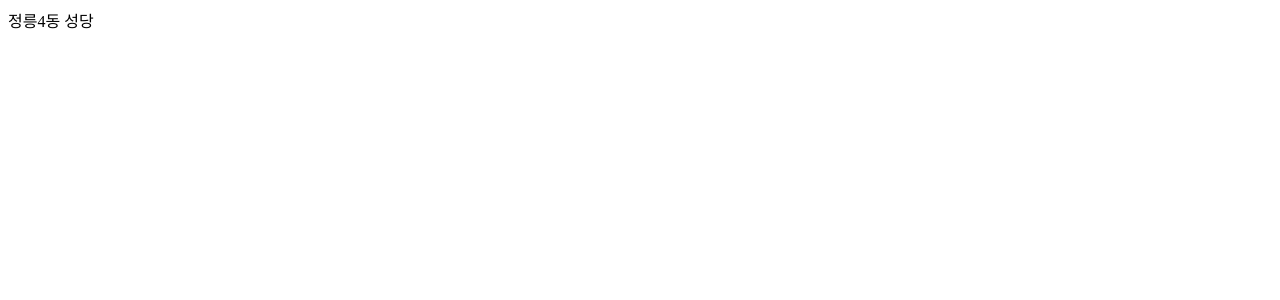
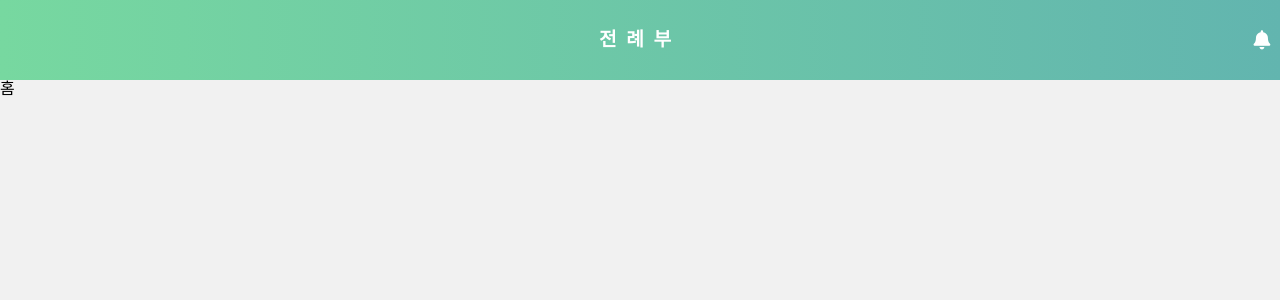
Before and after one commit to kimohgeun/jn4-catholic, a React (Create React App) app: page / in a window 1280 px wide. Shown: the top 300 px of the page. Built offline with nearby package versions, Linux system fonts and the light colour scheme.

Commit message:
헤더 컴포넌트 생성

```diff
--- a/package.json
+++ b/package.json
@@ -5,7 +5,10 @@
   "dependencies": {
     "react": "^16.8.3",
     "react-dom": "^16.8.3",
-    "react-scripts": "2.1.5"
+    "react-router-dom": "^4.3.1",
+    "react-scripts": "2.1.5",
+    "styled-components": "^4.1.3",
+    "styled-reset": "^1.7.0"
   },
   "scripts": {
     "start": "react-scripts start",
--- a/public/index.html
+++ b/public/index.html
@@ -9,6 +9,8 @@
     />
     <meta name="theme-color" content="#000000" />
     <link rel="manifest" href="%PUBLIC_URL%/manifest.json" />
+    <link rel="stylesheet" href="https://use.fontawesome.com/releases/v5.7.2/css/all.css" integrity="sha384-fnmOCqbTlWIlj8LyTjo7mOUStjsKC4pOpQbqyi7RrhN7udi9RwhKkMHpvLbHG9Sr" crossorigin="anonymous">
+    <link href="https://fonts.googleapis.com/css?family=Nanum+Gothic:400,700" rel="stylesheet">
     <title>정릉4동 성당</title>
   </head>
   <body>
--- /dev/null
+++ b/src/GlobalStyle.js
@@ -0,0 +1,20 @@
+import { createGlobalStyle } from 'styled-components';
+import reset from 'styled-reset';
+
+const GlobalStyle = createGlobalStyle`
+    ${reset}
+    *{
+        box-sizing:border-box;
+    }
+    a{
+        text-decoration:none;
+        color:inherit;
+    }
+    body{
+       font-family: 'Nanum Gothic', sans-serif;
+        font-size:1rem;
+        background:#F1F1F1;
+    }
+`;
+
+export default GlobalStyle;
--- a/src/components/App.js
+++ b/src/components/App.js
@@ -1,13 +1,16 @@
 import React, { Component } from 'react';
+import GlobalStyle from '../GlobalStyle';
+import Router from './Router';
 
 class App extends Component {
-  render() {
-    return (
-      <div>
-        정릉4동 성당
-      </div>
-    );
-  }
+	render() {
+		return (
+			<>
+				<GlobalStyle />
+				<Router/>
+			</>
+		);
+	}
 }
 
 export default App;
--- /dev/null
+++ b/src/components/Header.js
@@ -0,0 +1,43 @@
+import React from 'react';
+import { Link, withRouter } from 'react-router-dom';
+import styled from 'styled-components';
+
+const Container = styled.div`
+	width: 100%;
+	height: 10vh;
+	padding: 0 0.5em;
+	display: flex;
+	justify-content: space-between;
+	align-items: center;
+	background-image: linear-gradient(to right, #77d8a0, #62b5af);
+	color: #fff;
+	font-size: 1.2rem;
+`;
+
+const Title = styled.h1`
+	letter-spacing: 0.5em;
+	font-weight: 700;
+`;
+
+const Icon = styled.i`
+	cursor: pointer;
+	&:active {
+		transform: scale(0.8);
+	}
+	transition: transform 0.1s linear;
+	visibility: ${props => props.pathname && 'hidden'};
+`;
+
+const Header = withRouter(({ location: { pathname } }) => (
+	<Container>
+		<Link to="/">
+			<Icon className="fas fa-arrow-left" pathname={pathname !== '/notice'} />
+		</Link>
+		<Title>전례부</Title>
+		<Link to="/notice">
+			<Icon className="fas fa-bell" />
+		</Link>
+	</Container>
+));
+
+export default Header;
--- /dev/null
+++ b/src/components/Router.js
@@ -0,0 +1,18 @@
+import React from 'react';
+import { HashRouter as Router, Route, Redirect, Switch } from 'react-router-dom';
+import Header from '../components/Header';
+import Home from '../routes/Home';
+import Notice from '../routes/Notice';
+
+export default () => (
+	<Router>
+		<>
+			<Header />
+			<Switch>
+				<Route path="/" exact component={Home} />
+				<Route path="/notice" component={Notice} />
+				<Redirect from="*" to="/" />
+			</Switch>
+		</>
+	</Router>
+);
--- /dev/null
+++ b/src/routes/Home.js
@@ -0,0 +1,5 @@
+import React from 'react'
+
+const Home = () => '홈'
+
+export default Home
--- /dev/null
+++ b/src/routes/Notice.js
@@ -0,0 +1,5 @@
+import React from 'react';
+
+const Notice = () => '공지';
+
+export default Notice;
```
Also changed, not shown: 1 other file (tests, documents, lock files or other folders).
